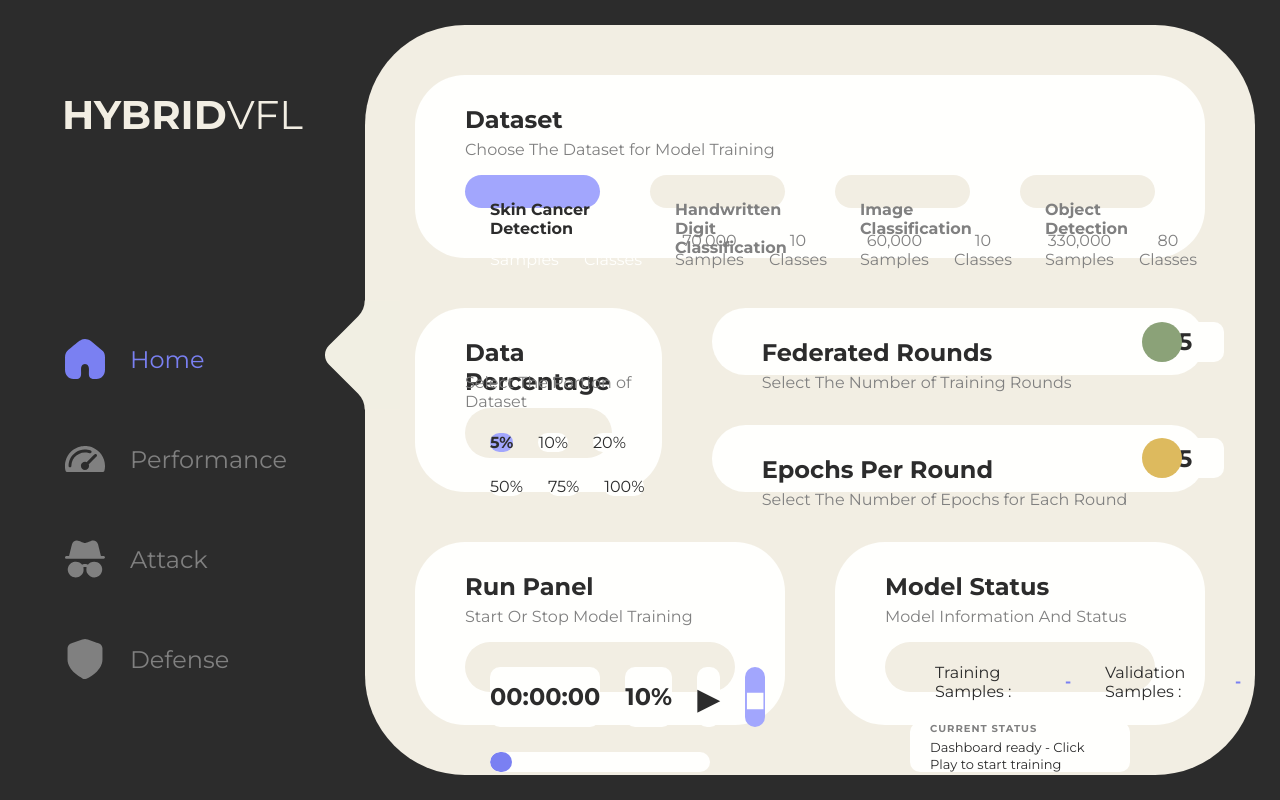
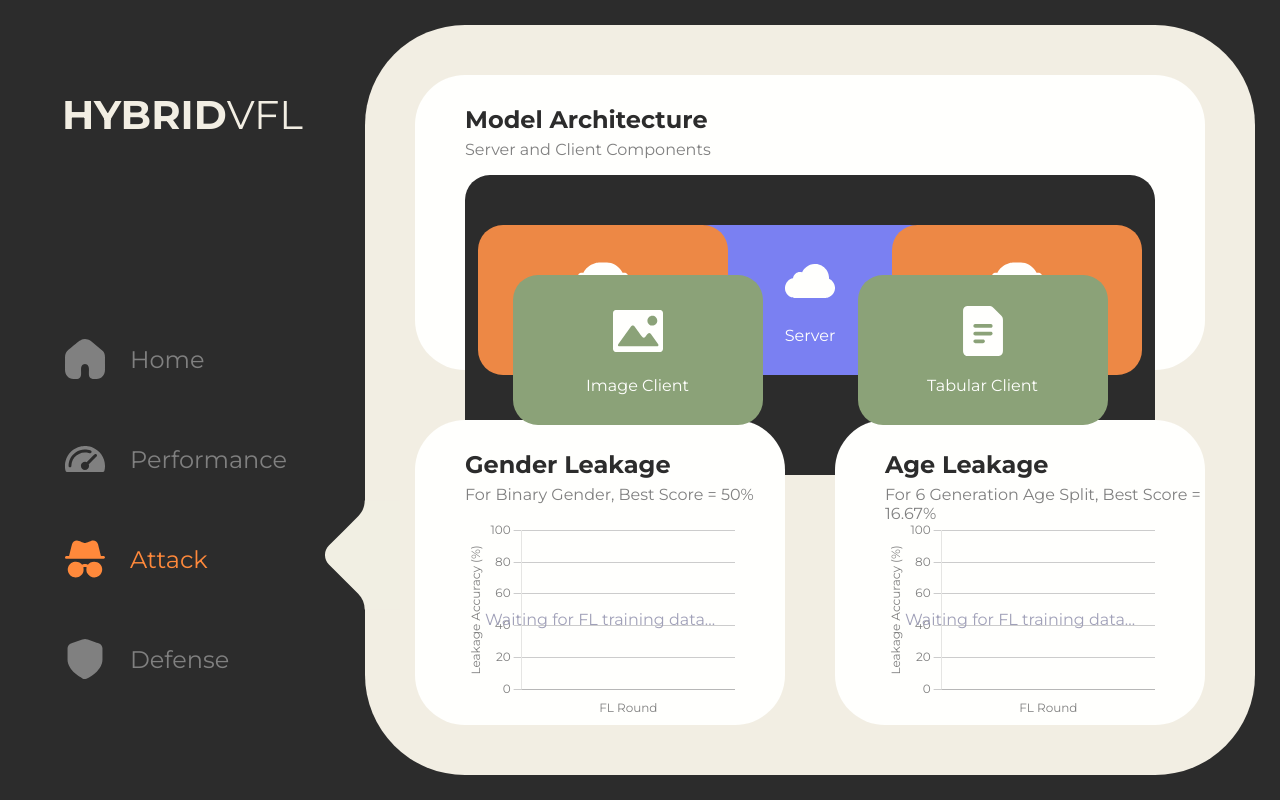
Before and after one commit to mociatto/DistributedVFL, a Flask app: template templates/dashboard.html in a window 1280 px wide. Run offline with Flask 2, Linux system fonts and the light colour scheme; the template is opened without the code that fills it, so the values that code supplies are empty; parts of the project's set-up code (start-up, migrations or seed data) failed here and were passed over; some libraries are stand-ins or nearby versions.

Commit message:
default tab | inline modifications

```diff
--- a/dashboard.py
+++ b/dashboard.py
@@ -21,7 +21,7 @@ app.config['SECRET_KEY'] = 'your-secret-key-here'
 socketio = SocketIO(app, cors_allowed_origins="*")
 
 # Global variables for dashboard state
-current_tab = 'home'
+current_tab = 'attack'
 training_active = False
 training_start_time = None
 training_timer = 0
--- a/templates/dashboard.html
+++ b/templates/dashboard.html
@@ -14,7 +14,7 @@
         </div>
 
         <div class="tab-navigation">
-            <div class="tab-item active" data-tab="home">
+            <div class="tab-item" data-tab="home">
                 <svg class="tab-icon" xmlns="http://www.w3.org/2000/svg" viewBox="0 0 200.85 201.05" fill="currentColor" preserveAspectRatio="xMidYMid meet">
                     <path d="M-0 92.01l0 64.29c0,25.87 17.27,44.58 42.71,44.58 8.37,0 20.58,0.98 27.07,-2.49 12.65,-6.76 10.94,-19.48 10.94,-32.7 0,-9.03 -1.2,-21.04 1.86,-27.23 8.5,-17.19 28.35,-15.24 35.38,-0.62 5.92,12.32 -2.06,41.48 5.36,53.3 7.55,12.02 20.61,9.75 34.83,9.75 25.42,0 42.7,-18.7 42.7,-44.58l0 -64.29c0,-12.87 -3.1,-22.13 -10.65,-31.12 -3.29,-3.92 -4.89,-4.98 -9.33,-8.5l-46.25 -38.22c-2.23,-1.82 -4.16,-3.57 -6.5,-5.23 -7.4,-5.24 -18.53,-8.95 -27.69,-8.95l-10.43 1.33c-3.41,0.78 -6.22,1.72 -9.13,3.07 -6.4,2.98 -9.34,5.32 -14.38,9.56 -7.62,6.42 -19.58,15.7 -26.48,21.85l-13.11 10.82c-2.32,1.87 -4.13,3.43 -6.39,5.34 -2.3,1.94 -4.31,3.67 -6.7,5.5 -3.64,2.8 -7.91,9.77 -9.9,14.04 -2.64,5.67 -3.91,12.38 -3.91,20.49z"/>
                 </svg>
@@ -26,7 +26,7 @@
                 </svg>
                 <span>Performance</span>
             </div>
-            <div class="tab-item" data-tab="attack">
+            <div class="tab-item active" data-tab="attack">
                 <svg class="tab-icon" xmlns="http://www.w3.org/2000/svg" viewBox="0 0 70.33 65.08" fill="currentColor" preserveAspectRatio="xMidYMid meet">
                     <path d="M7.14 27.1c-2.32,0 -5.34,-0.38 -6.48,0.87 -1.51,1.66 -0.27,4.18 1.88,4.18l65.23 0c3.05,0 3.99,-5.09 -0.76,-5.06 -1.28,0.01 -2.56,0.01 -3.83,0.01l-5.12 -20.3c-1.51,-5.32 -6.81,-8.27 -12.45,-5.99 -1.43,0.58 -9.26,3.79 -10.15,3.79 -1.9,0 -5.49,-1.71 -7.35,-2.45 -1.98,-0.79 -4.95,-2.15 -7.04,-2.15 -4.42,0 -7.61,2.86 -8.75,6.57 -0.39,1.26 -0.72,2.82 -1.05,4.15l-4.13 16.38zm-2.3 24.01c0,0.76 0.22,2.24 0.37,3 0.38,1.89 1.59,4.39 2.88,5.84 0.36,0.4 0.48,0.63 0.84,1l1.94 1.58c9.29,6.73 21.83,-0.95 21.83,-10.65 0,-3.44 -0.44,-3.77 -0.46,-4.75 1.77,-0.85 4.04,-0.85 5.82,0 -0.16,1.97 -0.46,1.38 -0.46,4.75 0,1.9 0.75,4.08 1.37,5.36 3.62,7.39 13.36,10.29 20.37,5.36 7.27,-5.11 8.08,-15.16 2.11,-21.25 -4.2,-4.28 -11.33,-5.55 -16.65,-2.48 -0.78,0.45 -1.69,1 -2.34,1.64 -0.48,0.46 -1.8,1.63 -1.95,2.18 -1.73,-0.4 -2.11,-1.22 -5.67,-1.22 -2.53,0 -3.66,0.9 -5.05,1.22 -0.31,-1.15 -3.25,-3.22 -4.29,-3.82 -4.58,-2.65 -10.22,-2.09 -14.63,0.82l-3.46 3.43c-1.55,2.33 -2.57,5.11 -2.57,7.99z"/>
                 </svg>
@@ -50,7 +50,7 @@
 
     <div class="main-container">
         <!-- Home Tab Content -->
-        <div class="tab-content active" id="home-content">
+        <div class="tab-content" id="home-content">
             <!-- Row 1: 1 box -->
             <div class="content-row">
                 <div class="content-box">
@@ -317,7 +317,7 @@
         </div>
 
         <!-- Attack Tab Content -->
-        <div class="tab-content" id="attack-content">
+        <div class="tab-content active" id="attack-content">
             <!-- Row 1: 1 box -->
             <div class="content-row">
                 <div class="content-box">
```
